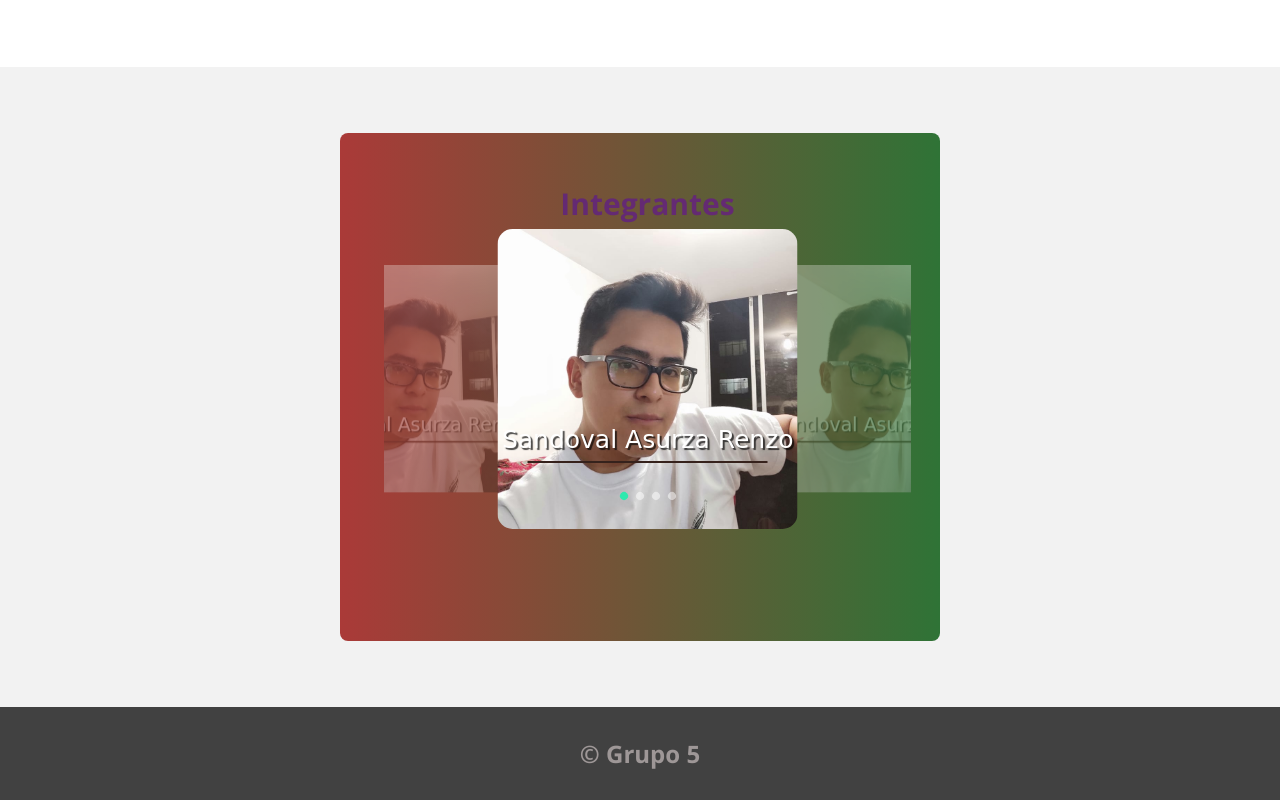
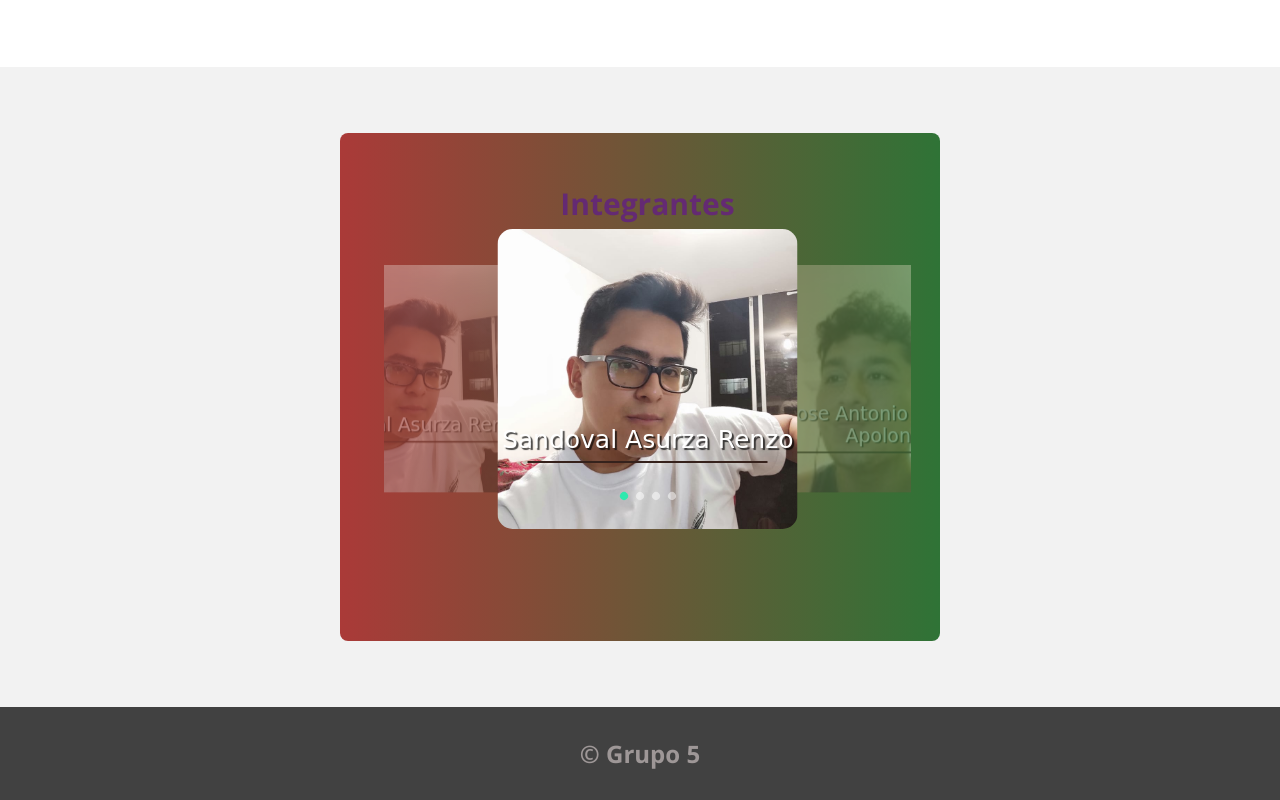
Before and after one commit to Renzo86SA/ComponentesConexas, a plain HTML site: page index.html in a window 1280 px wide. Shown: the part 973-1773 px from the top of the page. Drawn offline with nearby package versions, Linux system fonts and the light colour scheme.

Commit message:
Update index.html

```diff
--- a/index.html
+++ b/index.html
@@ -54,14 +54,14 @@
                                 <img src="Renzo David Sandoval Asurza.jpeg" alt="">
                             </div>
                             <div class="carousel-item">
-                                <h2 class="subtitulo">Sandoval Asurza Renzo</h2>
+                                <h2 class="subtitulo">Jose Antonio Matos Apoloni</h2>
                                 <div class="linea-division"></div>
-                                <img src="Renzo David Sandoval Asurza.jpeg" alt="">
+                                <img src="Jose Antonio Matos Apoloni.jpeg" alt="">
                             </div>
                             <div class="carousel-item">
-                                <h2 class="subtitulo">Sandoval Asurza Renzo</h2>
+                                <h2 class="subtitulo">Espinoza Peña Nelson Alejandro</h2>
                                 <div class="linea-division"></div>
-                                <img src="Renzo David Sandoval Asurza.jpeg" alt="">
+                                <img src="Espinoza Peña Nelson Alejandro.jpeg" alt="">
                             </div>
                             <div class="carousel-item">
                                 <h2 class="subtitulo">Sandoval Asurza Renzo</h2>
```
